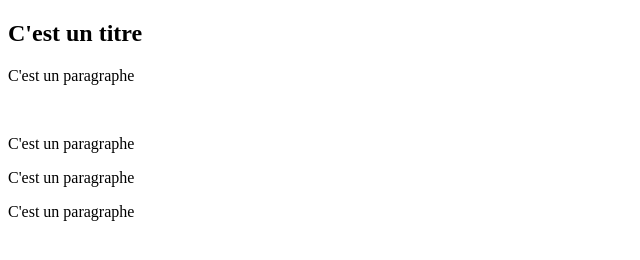
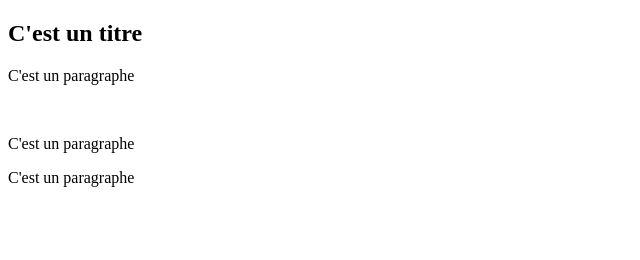
Before and after one commit to AnthonyRUIZ-lulilo/workflow-git-v2, a plain HTML site: page test.html in a window 1280 px wide. Shown: the whole page, without its empty margins (0-640 px from the left). Drawn offline with Linux system fonts and the light colour scheme.

Commit message:
feat(global): suppression texte

```diff
--- a/test.html
+++ b/test.html
@@ -12,7 +12,6 @@
 </section>
 <div>
     <p>C'est un paragraphe</p>
-    <p>C'est un paragraphe</p>
 </div>
 </body>
 </html>
```
